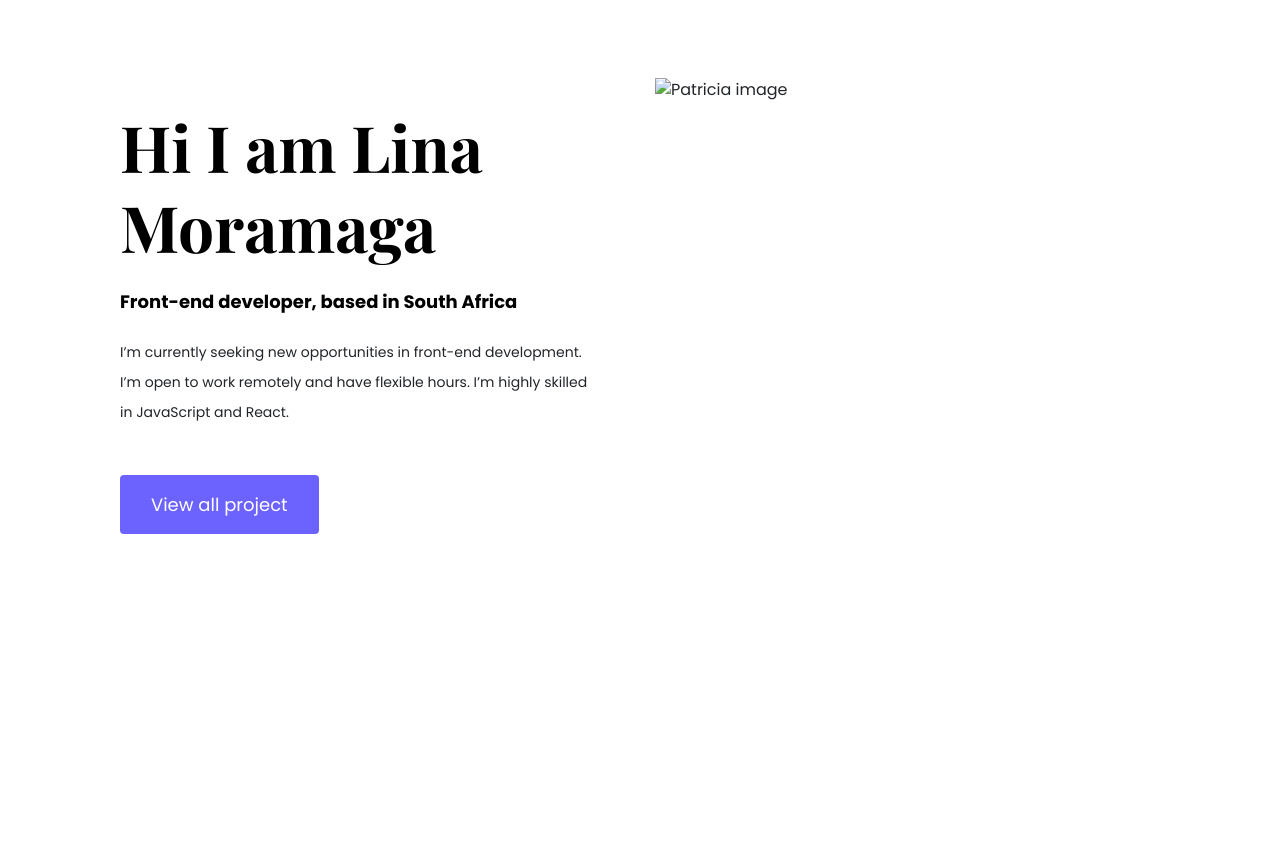
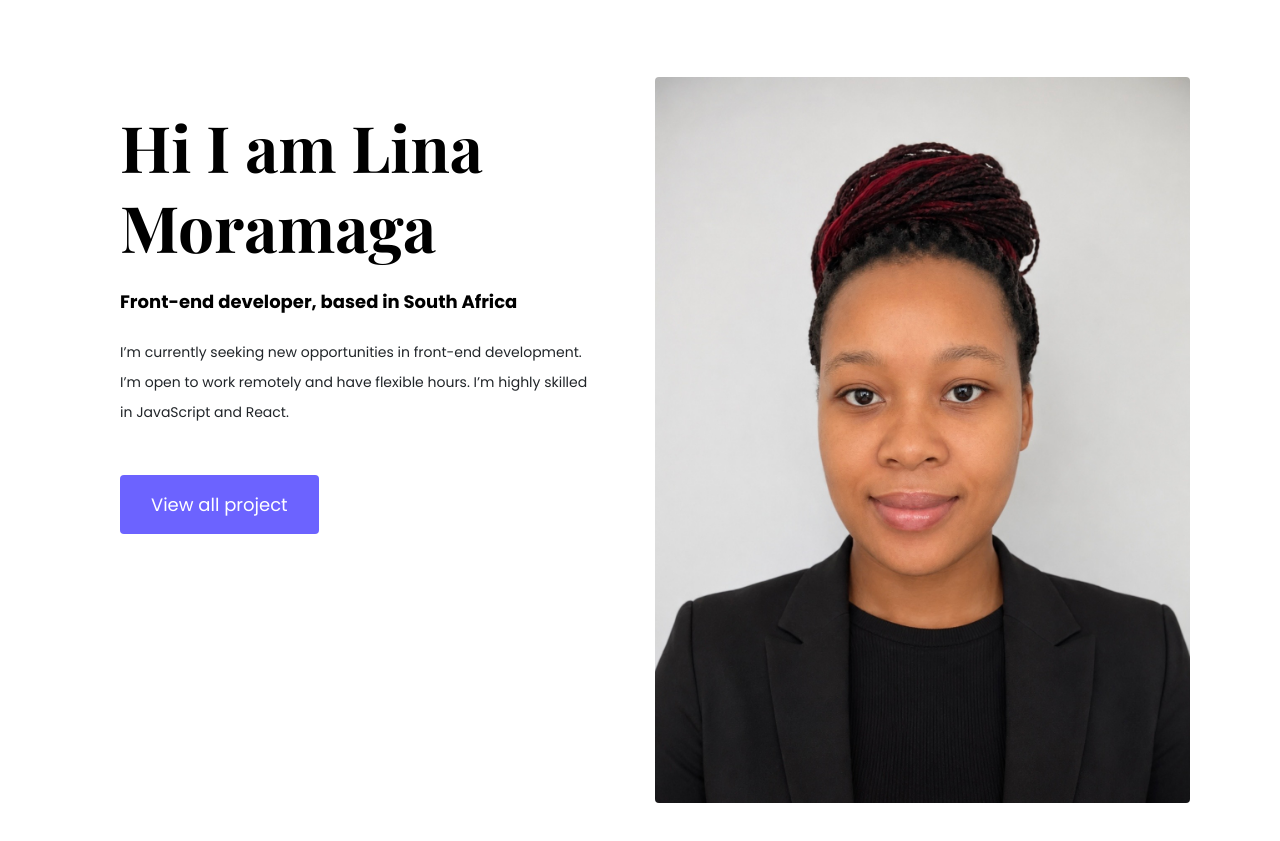
Before and after one commit to lmoramaga/responsive-portfolio, a plain HTML site: page about.html in a window 1280 px wide. Shown: the part 81-922 px from the top of the page. Before the commit the page ends 800 px from the top, so only its background shows below. Drawn offline with nearby package versions, Linux system fonts and the light colour scheme; a web font is replaced by a local one.

Commit message:
Added the image on about page

```diff
--- a/about.html
+++ b/about.html
@@ -77,9 +77,9 @@
         </div>
         <div class="col-lg-6">
           <img
-            src="Images/patricia.png"
+            src="Images/Lina.jpg"
             alt="Patricia image"
-            class="img-fluid"
+            class="img-fluid rounded"
           />
         </div>
       </div>
```
Also changed, not shown: Images/Lina.jpg (added).
